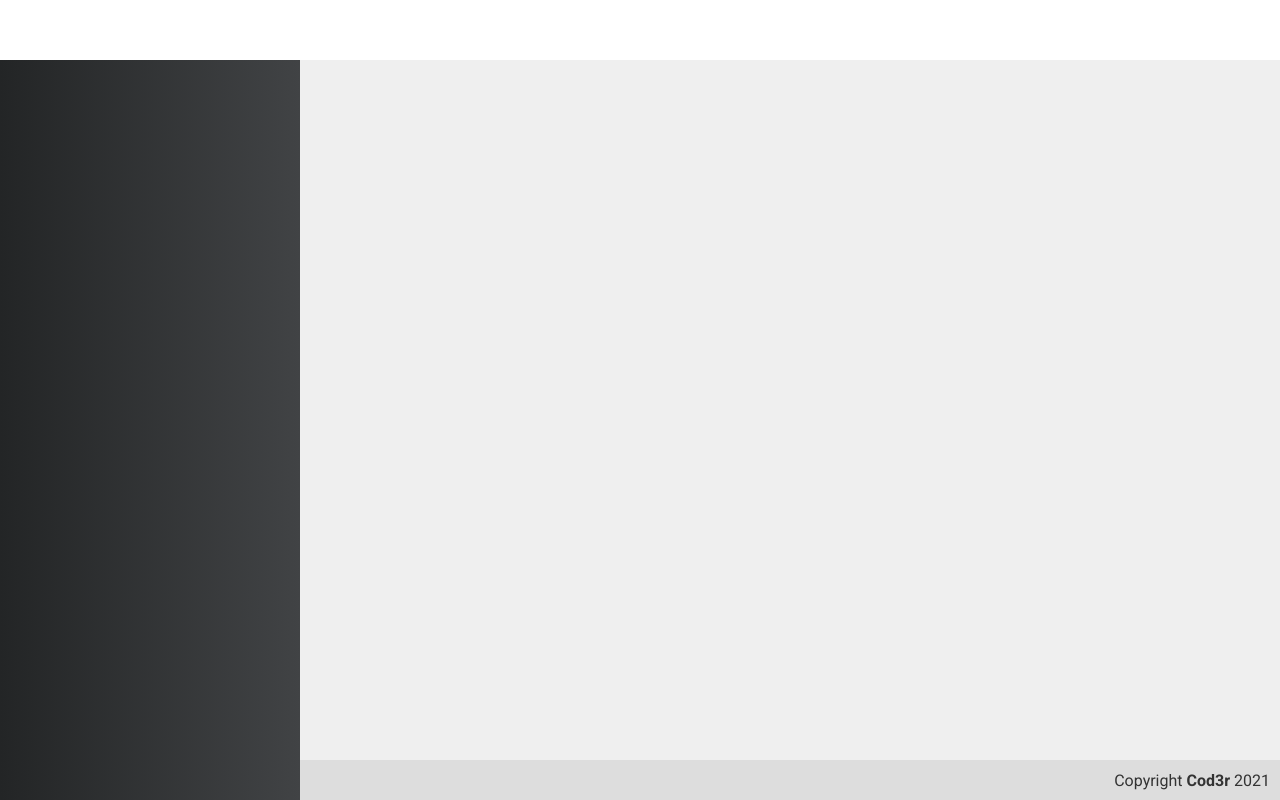
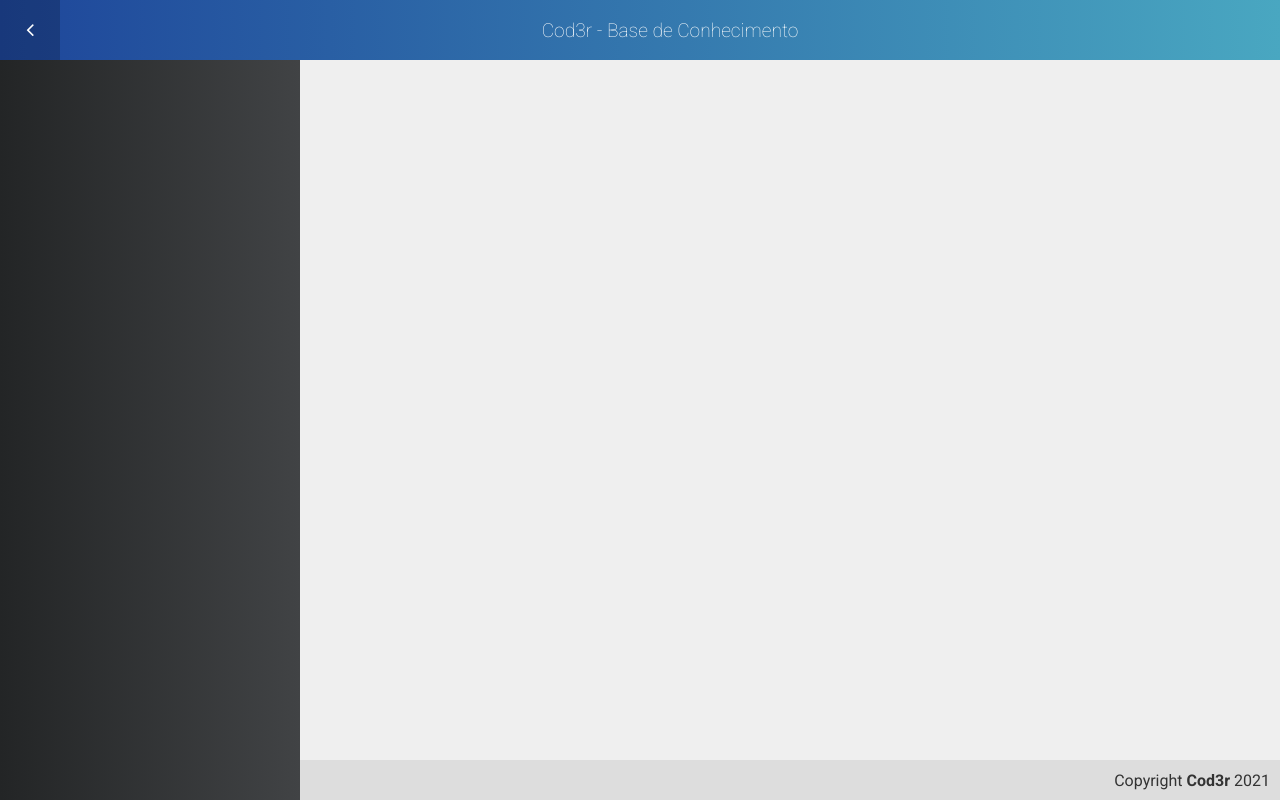
Before and after one commit to pierry01/studying_vue, a Vue app: page / in a window 1280 px wide. Built offline with nearby package versions, Linux system fonts and the light colour scheme.

Commit message:
header component

```diff
--- a/package.json
+++ b/package.json
@@ -9,6 +9,7 @@
   },
   "dependencies": {
     "core-js": "^3.6.5",
+    "font-awesome": "4.7.0",
     "vue": "^2.6.11"
   },
   "devDependencies": {
--- a/src/App.vue
+++ b/src/App.vue
@@ -1,6 +1,6 @@
 <template>
   <div id="app">
-    <Header />
+    <Header title="Cod3r - Base de Conhecimento" :hideToggle="false" />
     <Menu />
     <Content />
     <Footer />
--- a/src/components/template/Header.vue
+++ b/src/components/template/Header.vue
@@ -1,17 +1,67 @@
 <template>
-  <header class="header"></header>
+  <header class="header">
+    <a class="toggle" @click="toggleMenu" v-if="!hideToggle">
+      <i class="fa fa-lg" :class="icon"></i>
+    </a>
+
+    <h1 class="title">
+      {{ title }}
+    </h1>
+  </header>
 </template>
 
 <script>
-export default {};
+export default {
+  props: {
+    title: String,
+    hideToggle: Boolean,
+  },
+  computed: {
+    icon() {
+      return "fa-angle-left";
+    },
+  },
+  methods: {
+    toggleMenu() {},
+  },
+};
 </script>
 
 <style>
 .header {
   grid-area: header;
-  background-color: linear-gradient(to right, #1e469a, #49a7c1);
+  background: linear-gradient(to right, #1e469a, #49a7c1);
   display: flex;
   justify-content: center;
   align-items: center;
 }
+
+.title {
+  font-size: 1.2rem;
+  color: #fff;
+  font-weight: 100;
+  flex-grow: 1;
+  text-align: center;
+}
+
+.title a {
+  color: #fff;
+  text-decoration: none;
+  cursor: pointer;
+}
+
+header.header > a.toggle {
+  width: 60px;
+  height: 100%;
+  color: #fff;
+  justify-self: flex-start;
+  text-decoration: none;
+  display: flex;
+  align-items: center;
+  justify-content: center;
+}
+
+header.header > a.toggle:hover {
+  background-color: rgba(0, 0, 0, 0.2);
+}
 </style>
--- a/src/main.js
+++ b/src/main.js
@@ -1,3 +1,4 @@
+import "font-awesome/css/font-awesome.css";
 import Vue from "vue";
 import App from "./App.vue";
 
```
Also changed, not shown: 1 other file (tests, documents, lock files or other folders).
